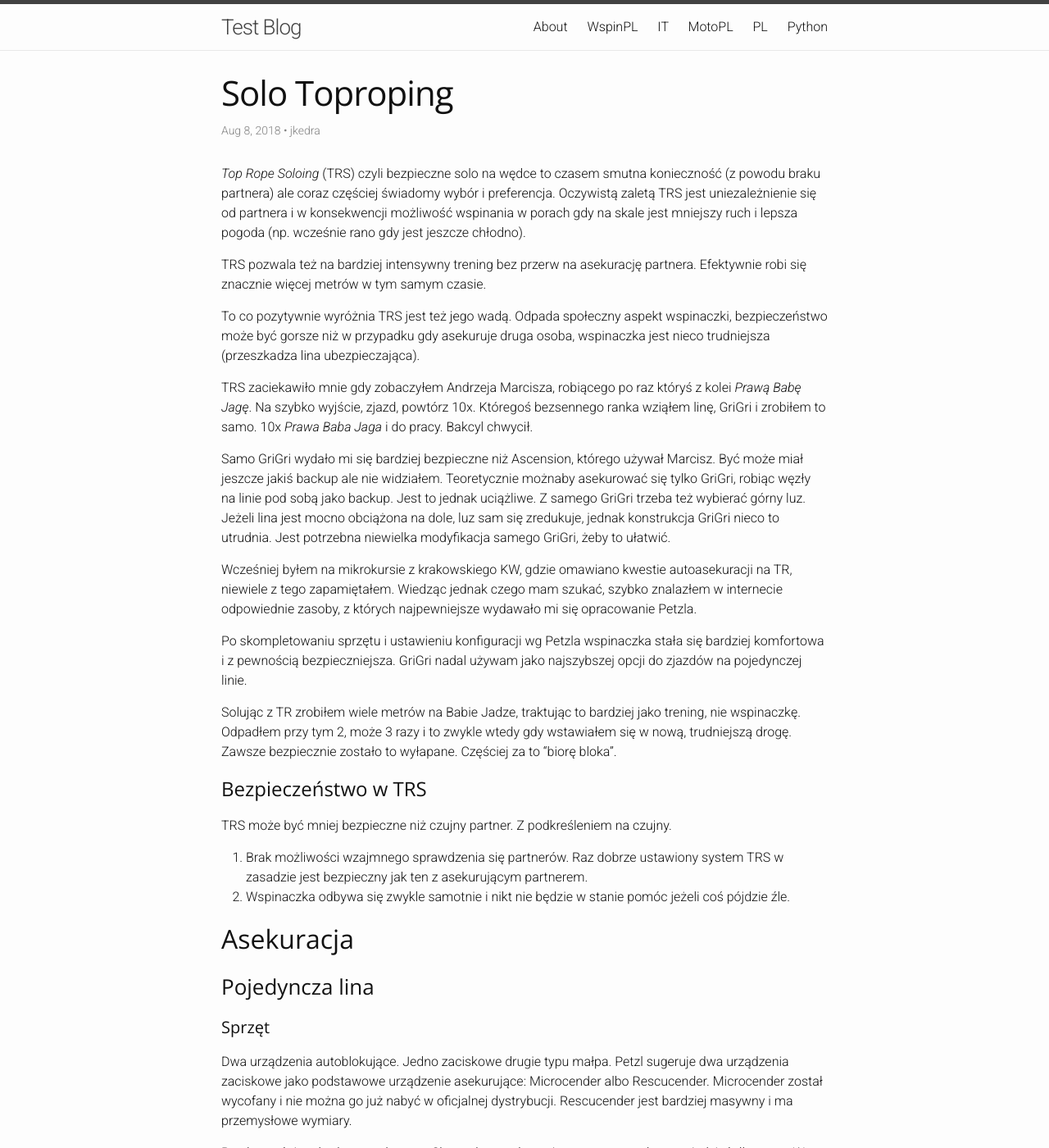
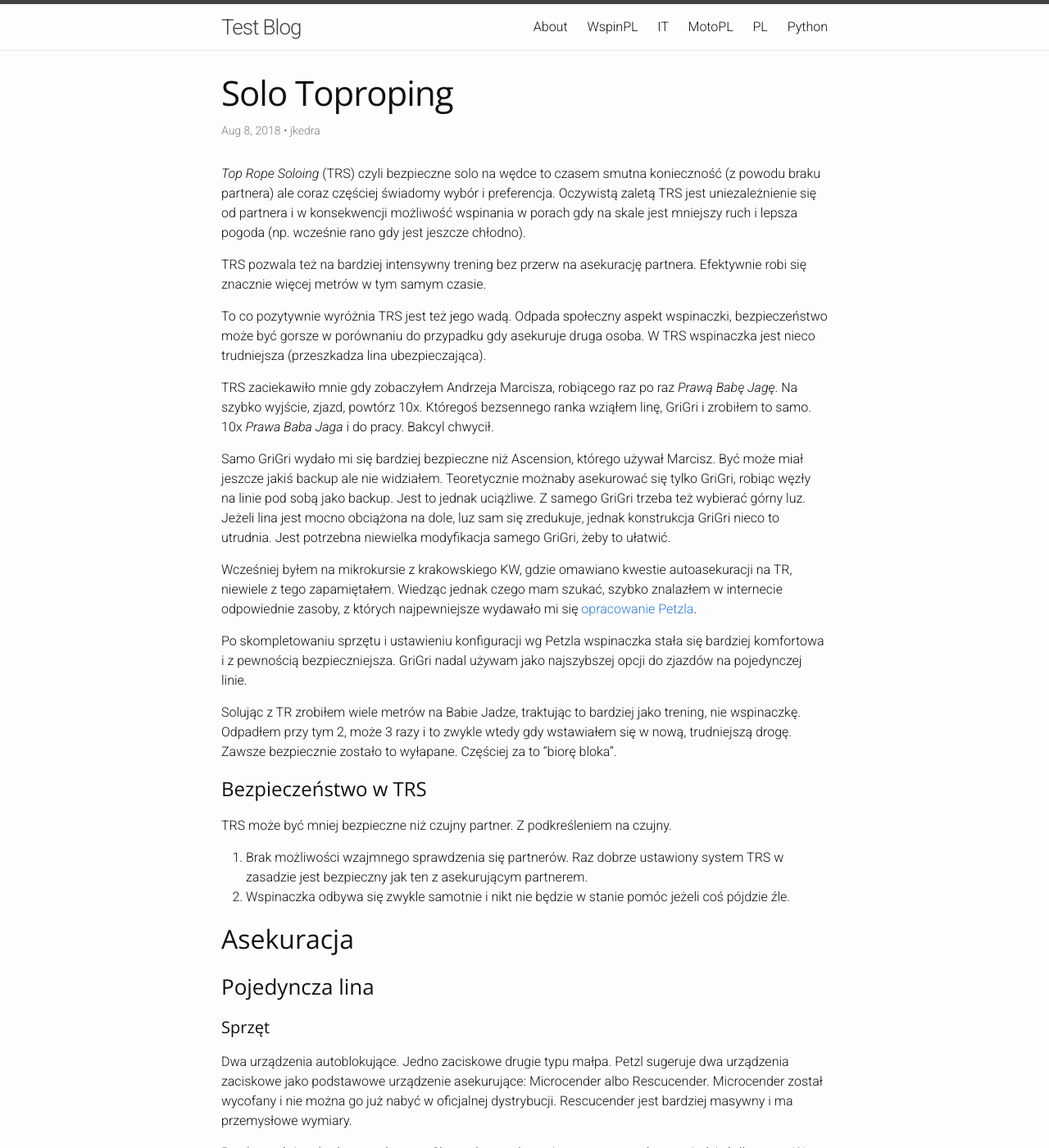
Before and after one commit to jkedra/jkedra.github.io, a Jekyll site: the page built from _climb/solo-toproping.md, in a window 1280 px wide and 1400 px high. Shown: the whole window at 82% size. Built offline with Jekyll 4.4.1, drawn with Linux system fonts in a browser that asks for light colours; some of the changed text lies outside the part shown.

Commit message:
toprope poprawki

```diff
--- a/_climb/solo-toproping.md
+++ b/_climb/solo-toproping.md
@@ -21,15 +21,15 @@ ruch i lepsza pogoda (np. wcześnie rano gdy jest jeszcze chłodno).
 TRS pozwala też na bardziej intensywny trening bez przerw na asekurację
 partnera. Efektywnie robi się znacznie więcej metrów w tym samym czasie.
 
-To co pozytywnie wyróżnia TRS jest też jego wadą. Odpada społeczny
-aspekt wspinaczki, bezpieczeństwo może być gorsze niż w przypadku gdy
-asekuruje druga osoba, wspinaczka jest nieco trudniejsza (przeszkadza lina
-ubezpieczająca).
+To co pozytywnie wyróżnia TRS jest też jego wadą. Odpada społeczny aspekt
+wspinaczki, bezpieczeństwo może być gorsze w porównaniu do przypadku gdy
+asekuruje druga osoba. W TRS wspinaczka jest nieco trudniejsza (przeszkadza
+lina ubezpieczająca).
 
-TRS zaciekawiło mnie gdy zobaczyłem Andrzeja Marcisza, robiącego po raz
-któryś z kolei _Prawą Babę Jagę_. Na szybko wyjście, zjazd, powtórz 10x.
-Któregoś bezsennego ranka wziąłem linę, GriGri i zrobiłem to samo.
-10x _Prawa Baba Jaga_ i do pracy. Bakcyl chwycił.
+TRS zaciekawiło mnie gdy zobaczyłem Andrzeja Marcisza, robiącego raz po raz
+_Prawą Babę Jagę_. Na szybko wyjście, zjazd, powtórz 10x.  Któregoś bezsennego
+ranka wziąłem linę, GriGri i zrobiłem to samo.  10x _Prawa Baba Jaga_ i do
+pracy. Bakcyl chwycił.
 
 Samo GriGri wydało mi się bardziej bezpieczne niż Ascension, którego
 używał Marcisz. Być może miał jeszcze jakiś backup ale nie widziałem.
@@ -42,7 +42,7 @@ Jest potrzebna niewielka modyfikacja samego GriGri, żeby to ułatwić.
 Wcześniej byłem na mikrokursie z krakowskiego KW, gdzie omawiano kwestie
 autoasekuracji na TR, niewiele z tego zapamiętałem. Wiedząc jednak
 czego mam szukać, szybko znalazłem w internecie odpowiednie zasoby, z których
-najpewniejsze wydawało mi się opracowanie Petzla.
+najpewniejsze wydawało mi się [opracowanie Petzla][petzl-guide].
 
 Po skompletowaniu sprzętu i ustawieniu konfiguracji wg Petzla wspinaczka
 stała się bardziej komfortowa i z pewnością bezpieczniejsza.
```
Also changed, not shown: other parts of _climb/solo-toproping.md (+5 -3 lines).
